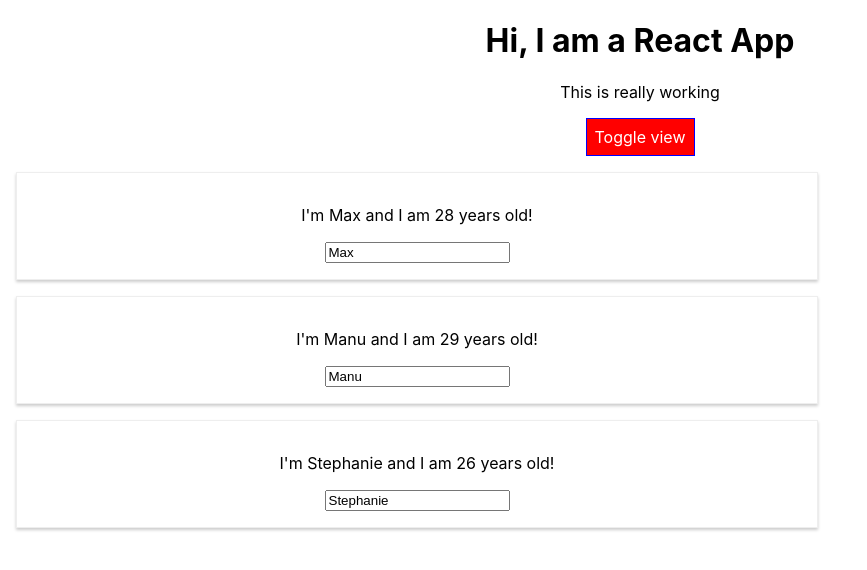
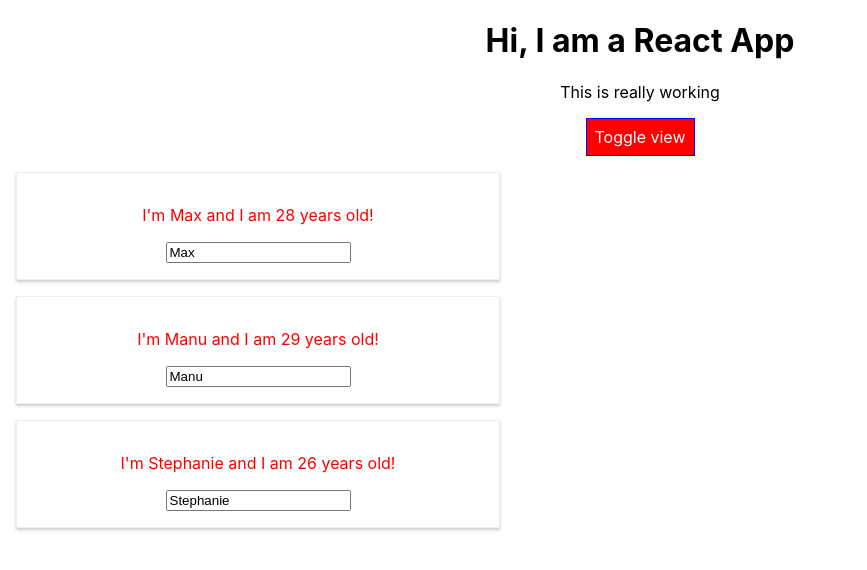
Before and after one commit to AlejandroRodarte/course-react-first-steps, a React (Create React App) app: page / in a window 1280 px wide. Shown: the top 570 px of the page, without its empty margins (0-867 px from the left). Built offline with nearby package versions, Linux system fonts and the light colour scheme.

Commit message:
Using Radium for Media Queries

```diff
--- a/src/App.js
+++ b/src/App.js
@@ -1,5 +1,5 @@
 import React, { Component } from 'react';
-import Radium from 'radium';
+import Radium , { StyleRoot } from 'radium';
 
 import './App.css';
 
@@ -110,6 +110,8 @@
 
     return (
 
+      <StyleRoot>
+
         <div className="App">
 
           <h1>
@@ -131,6 +133,8 @@
 
         </div>
 
+      </StyleRoot>
+
     );
 
   }
--- a/src/Person/Person.js
+++ b/src/Person/Person.js
@@ -1,9 +1,22 @@
 import React from 'react';
+import Radium from 'radium';
 
 import './Person.css';
 
-const Person = ({ name, age, children, click, changed }) => (
-    <div className="Person">
+const Person = ({ name, age, children, click, changed }) => {
+
+    const style = {
+        '@media (min-width: 500px)': {
+            width: '450px',
+            color: 'red'
+        }
+    };
+
+    return (
+        <div
+            className="Person"
+            style={ style }
+        >
 
             <p onClick={ click }>
                 I'm { name } and I am { age } years old!
@@ -22,4 +35,6 @@
         </div>
     );
 
-export default Person;
+}
+
+export default Radium(Person);
```
Lines whose indentation alone changed are shown as unchanged.
